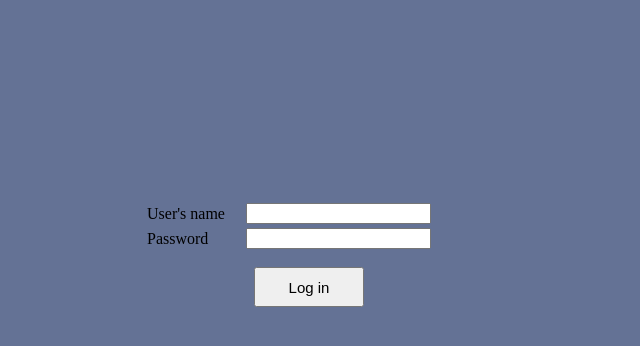
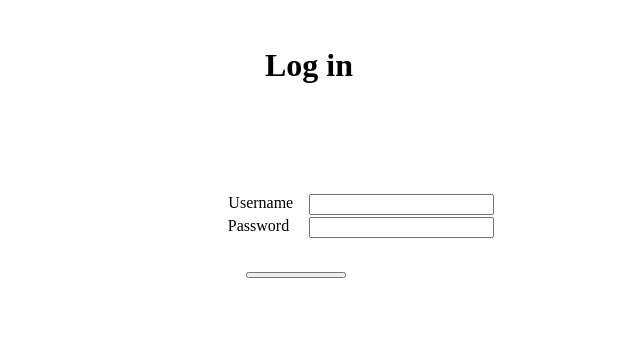
Before and after one commit to helenmand/Stop-Hate-Crimes, a PHP site: page /login.html in a window 1280 px wide. Shown: the top 346 px of the page, without its empty margins (331-971 px from the left). Run offline with PHP 8.4, Linux system fonts and the light colour scheme.

Commit message:
With grid

```diff
--- a/login.css
+++ b/login.css
@@ -1,27 +1,43 @@
-body{
-	background-color: #647295 ;
-}
-
-.positionborder {
-	border: 10px;
-	width: 330px;
-	margin: 200px auto;
-}
-
-.positionIn2Col{
+.headerlogin {
+	padding-top: 2%;
+	padding-bottom:5%;
 	text-align: center;
 }
 
+.gridcontainer {
+	display: grid;
+	margin-left:auto;
+	margin-right:auto;
+	width: 50%;
+	grid-template-rows: 15% 15% 15%;
+	grid-template-columns:50% 50%;
+	font-size:100%;
+	padding-top:2%;
+
+}
+
+.labelsposition {
+	padding-right:5%;
+	float:right;
+}
+.top {
+	padding-top:2%;
+}
+
+.loginButtonPosition {
+	grid-column: 1 / span 2;
+  	grid-row: 3;
+  	padding-left: 40%;
+  	padding-top:7%;
+}
 .loginButton{
-	margin-top:10px;
-	font-size: 15px;
-	height: 40px;
-	width: 110px;
+	font-size: 90%;
+	height: 180%;
+	width: 100px;
 }
 
 .warningLabel{
-	text-align: center;
-	font-size: 10px;
+	font-size: 60%;
 	color: red;
-
+	position:absolute;
 }
--- a/login.html
+++ b/login.html
@@ -1,39 +1,32 @@
 <!DOCTYPE html>
-<html>
+<html lang="en">
 	<head>
 		<meta charset="utf-8">
+		<link rel="stylesheet" href="./login.css"/>
+		<script src="./importHeader.js"></script>
+		<script src="./login.js"></script>
 		<title>Login</title>
-		<link rel="stylesheet" href="login.css"/>
-		<script src="login.js"></script>
 	</head>
 	<body>
-		<table class="positionborder">
-			<tr>
-				<td>
-					<label for="usname">User's name</label>
-				</td>
-				<td>
-					<input type="text" id="usname" name="username">
-				</td>
-			</tr>
-			<tr>
-				<td>
-					<label for="psword">Password</label>
-				</td>
-				<td>
-					<input type="password" id="psword" name="password">
-				</td>
-			</tr>
-			<tr>
-				<td class="positionIn2Col" colspan="2">
-					<label class="warningLabel" id="warningOutput"></label>
-				</td>
-			</tr>
-			<tr>
-				<td class="positionIn2Col" colspan="2">
-					<input class="loginButton" type="submit" onclick="checkinput()" value="Log in">
-				</td>
-			</tr>
-		</table>
+	<h1 class="headerlogin">Log in</h1>
+	<div class="gridcontainer">
+		<div>
+			<label class="labelsposition" for="usname">Username</label>
+		</div>
+		<div>
+			<input type="text" id="usname" name="username">
+		</div>
+		<div class="top">
+			<label class="labelsposition" for="psword">Password&nbsp;</label>
+		</div>
+		<div class="top">
+			<input type="password" id="psword" name="password"><br>
+			<label class="warningLabel" id="warningOutput"></label>
+		</div>
+		<div class="loginButtonPosition">
+			<input class="loginButton" type="submit" onclick="checkinput()" value="Log in">
+		</div>
+	</div>
+
 	</body>
 </html>
```
